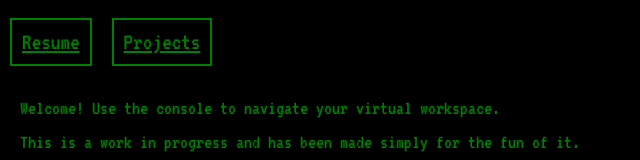
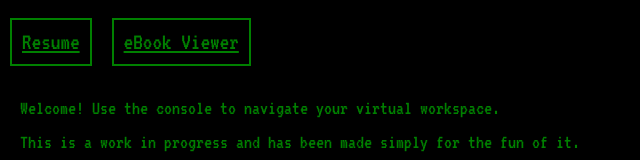
Before and after one commit to NGoss/portf.landing, a React (Create React App) app: page / in a window 1280 px wide. Shown: the top 160 px of the page, without its empty margins (0-640 px from the left). Built offline with nearby package versions, Linux system fonts and the light colour scheme.

Commit message:
link to viewer instead of projects (for now)

```diff
--- a/src/components/nav/index.tsx
+++ b/src/components/nav/index.tsx
@@ -15,7 +15,7 @@ class Nav extends React.Component<Props> {
     return (
       <div className={classes.rootContainer}>
 	  	  <Item name="Resume" link="/resume" />
-		    <Item name="Projects" link="/projects" />
+		    <Item name="eBook Viewer" link="http://viewer.foinse.io" />
 	    </div>
     )
   }
```
